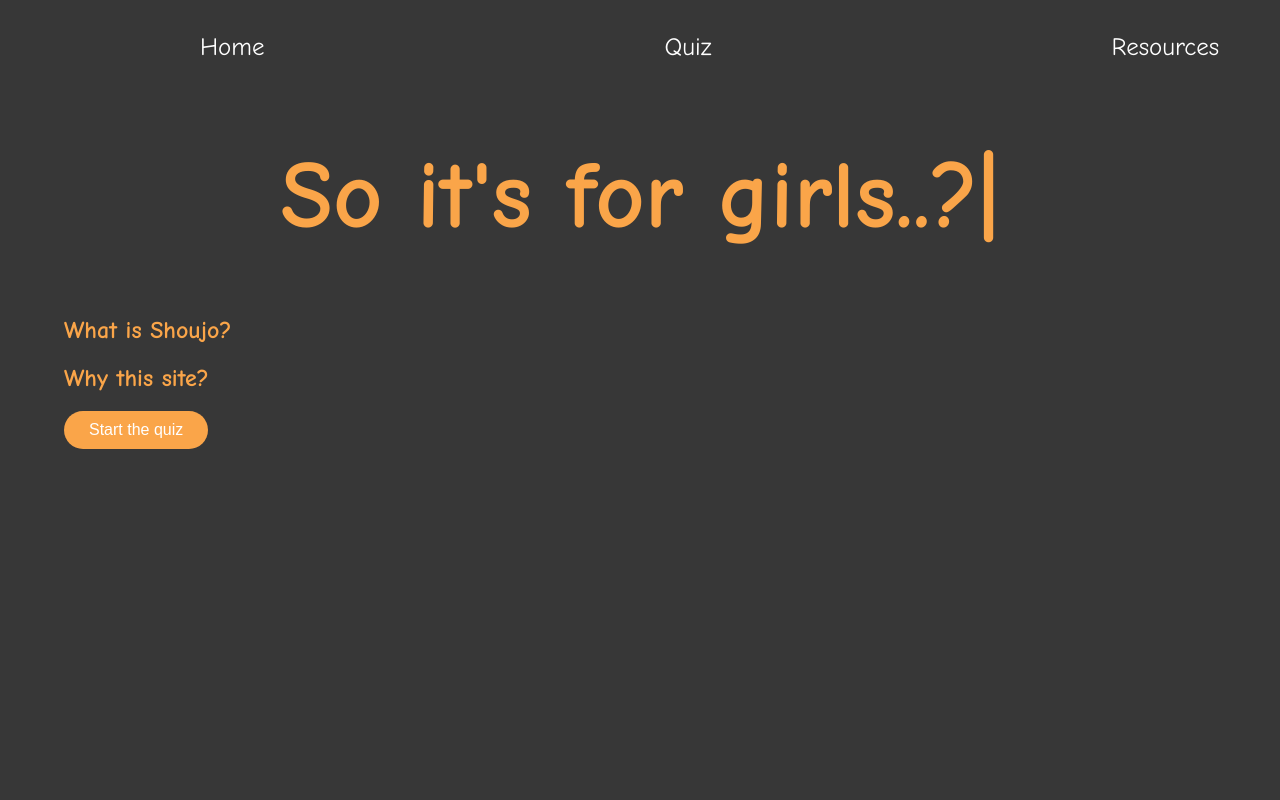
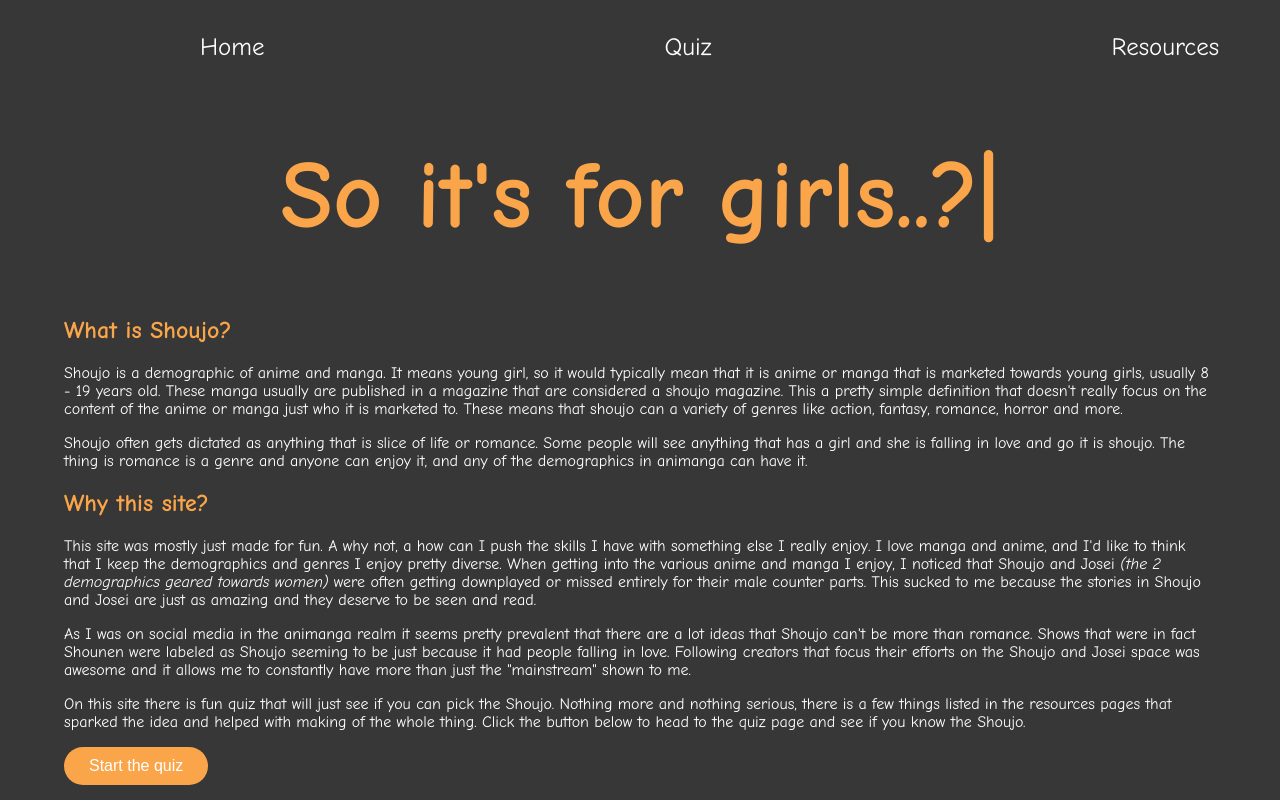
Before and after one commit to bbland1/Quiz-App, a React (Create React App) app: page / in a window 1280 px wide. Shown: the top 800 px of the page. Built offline with nearby package versions, Linux system fonts and the light colour scheme.

Commit message:
starting to flesh out more of the content not just the function

```diff
--- a/public/styles.css
+++ b/public/styles.css
@@ -14,6 +14,10 @@ body {
 .main-part {
   margin: 0 auto;
   width: 90%;
+}
+
+p {
+  color: white;
 }
 
 /* 141414ff */
@@ -35,6 +39,7 @@ nav ul {
   display: flex;
   justify-content: space-around;
   position: sticky;
+  top: 0px;
 }
 
 nav li {
--- a/src/Components/HomePage.jsx
+++ b/src/Components/HomePage.jsx
@@ -12,7 +12,15 @@ function Home() {
       </header>
       <main className="main-part">
         <h2>What is Shoujo?</h2>
+        <p>Shoujo is a demographic of anime and manga. It means young girl, so it would typically mean that it is anime or manga that is marketed towards young girls, usually 8 - 19 years old. These manga usually are published in a magazine that are considered a shoujo magazine. This a pretty simple definition that doesn't really focus on the content of the anime or manga just who it is marketed to. These means that shoujo can a variety of genres like action, fantasy, romance, horror and more.</p>
+
+        <p>Shoujo often gets dictated as anything that is slice of life or romance. Some people will see anything that has a girl and she is falling in love and go it is shoujo. The thing is romance is a genre and anyone can enjoy it, and any of the demographics in animanga can have it. </p>
         <h2>Why this site?</h2>
+        <p>This site was mostly just made for fun. A why not, a how can I push the skills I have with something else I really enjoy. I love manga and anime, and I'd like to think that I keep the demographics and genres I enjoy pretty diverse. When getting into the various anime and manga I enjoy, I noticed that Shoujo and Josei <em>(the 2 demographics geared towards women)</em> were often getting downplayed or missed entirely for their male counter parts. This sucked to me because the stories in Shoujo and Josei are just as amazing and they deserve to be seen and read.</p>
+
+        <p>As I was on social media in the animanga realm it seems pretty prevalent that there are a lot ideas that Shoujo can't be more than romance. Shows that were in fact Shounen were labeled as Shoujo seeming to be just because it had people falling in love. Following creators that focus their efforts on the Shoujo and Josei space was awesome and it allows me to constantly have more than just the "mainstream" shown to me.</p>
+
+        <p>On this site there is fun quiz that will just see if you can pick the Shoujo. Nothing more and nothing serious, there is a few things listed in the resources pages that sparked the idea and helped with making of the whole thing. Click the button below to head to the quiz page and see if you know the Shoujo.</p>
         <Link to="/quiz" className="func-button"><button>Start the quiz</button></Link>
       </main>
     </div>
```
